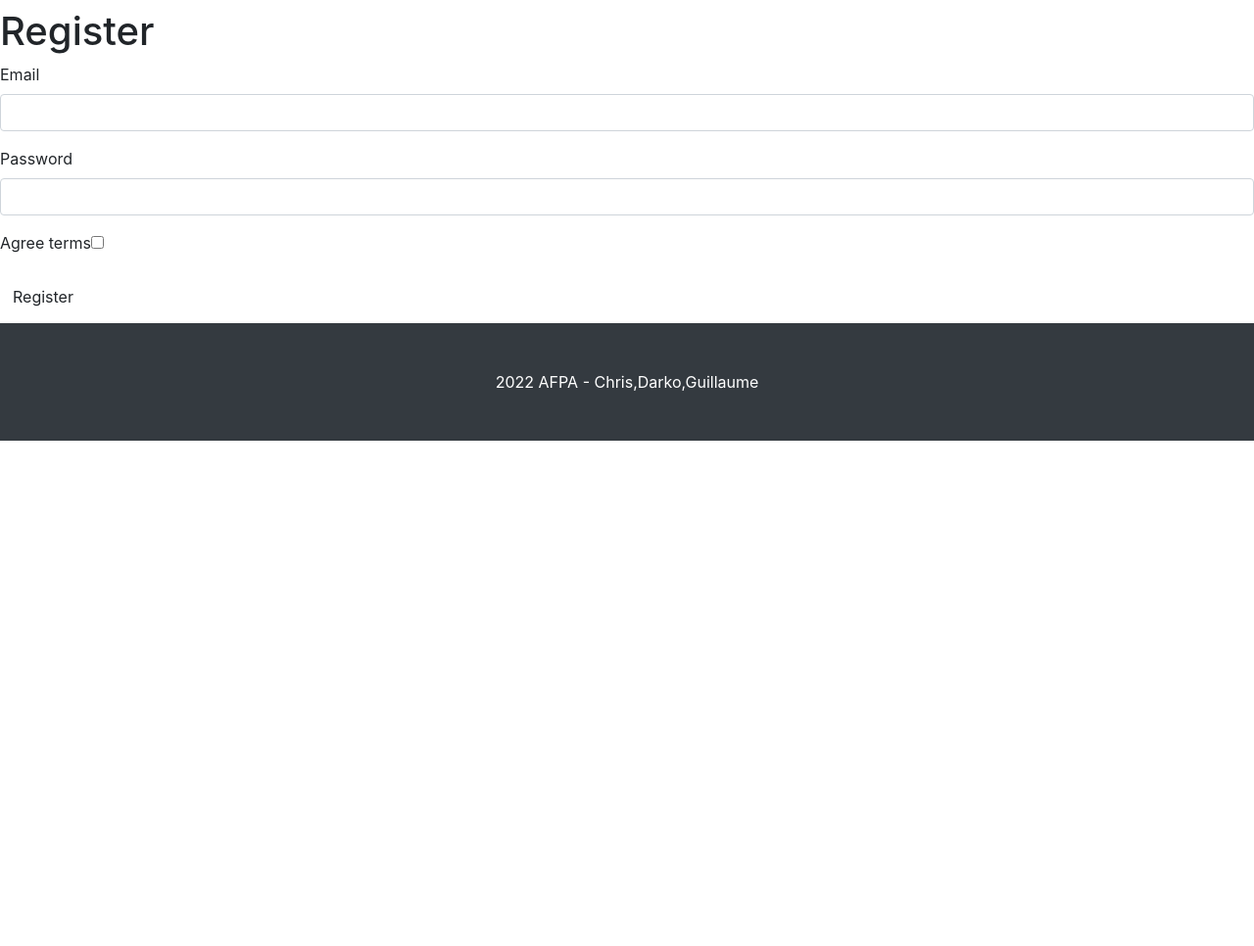
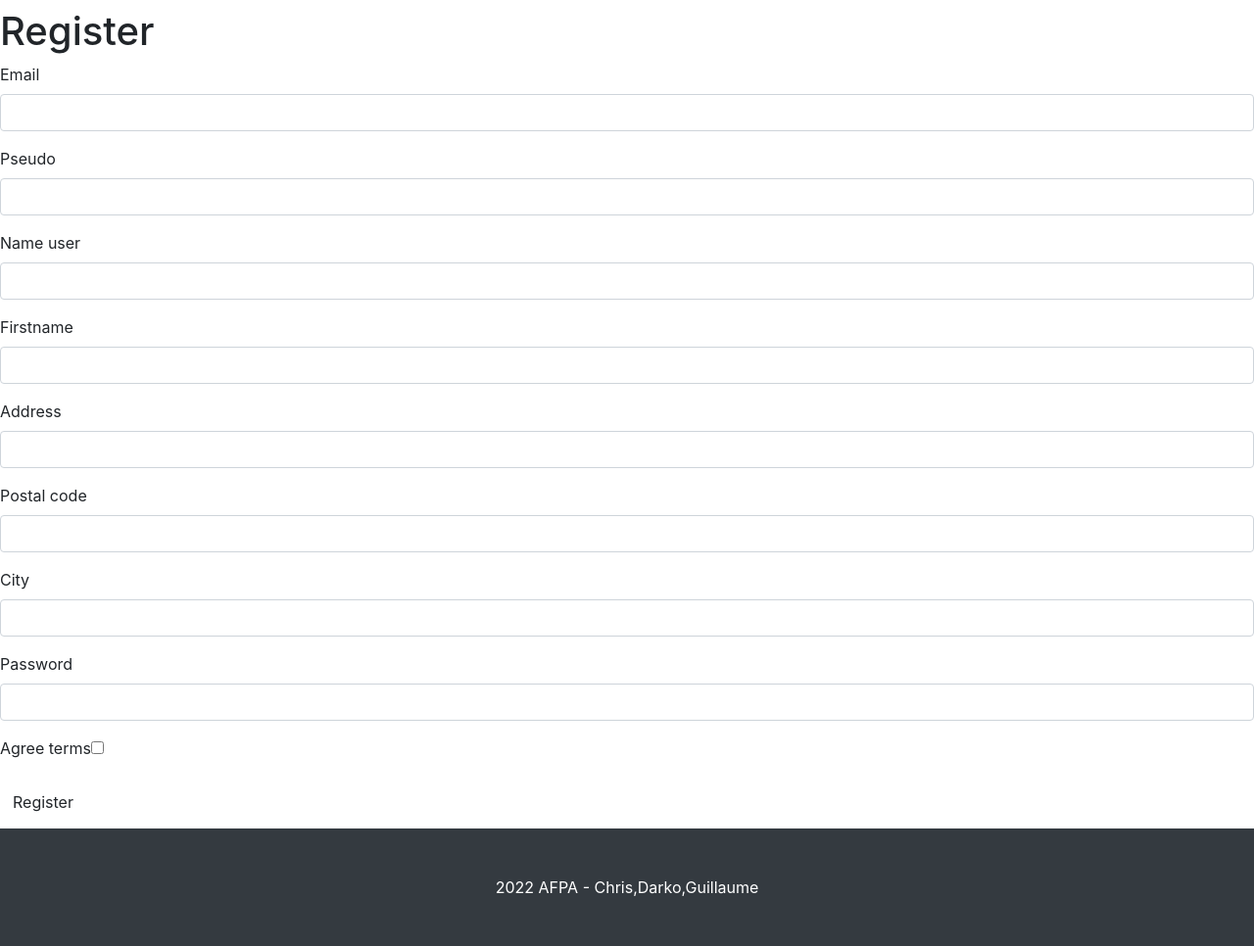
Before and after one commit to kris86000/LineshoP, a Symfony app: template templates/registration/register.html.twig in a window 1280 px wide. Shown: the part 192-1158 px from the top of the page at 98% size. Before the commit the page ends 642 px from the top, so only its background shows below. Run offline with Twig, Linux system fonts and the light colour scheme; the template is opened without the code that fills it, so the values that code supplies are empty; form fields are guessed from the names that the template uses; some libraries are stand-ins or nearby versions.

Commit message:
form register

```diff
--- a/templates/registration/register.html.twig
+++ b/templates/registration/register.html.twig
@@ -1,12 +1,19 @@
 {% extends 'base.html.twig' %}
 
-{% block title %}Register{% endblock %}
+{% block title %}Register
+{% endblock %}
 
 {% block body %}
 	<h1>Register</h1>
 
 	{{ form_start(registrationForm) }}
 	{{ form_row(registrationForm.email) }}
+	{{ form_row(registrationForm.pseudo) }}
+	{{ form_row(registrationForm.name_user) }}
+	{{ form_row(registrationForm.firstname) }}
+	{{ form_row(registrationForm.address) }}
+	{{ form_row(registrationForm.postal_code) }}
+	{{ form_row(registrationForm.city) }}
 	{{ form_row(registrationForm.plainPassword, {
             label: 'Password'
         }) }}
```
Also changed, not shown: src/Form/RegistrationFormType.php (+7 -2 lines). Lines whose indentation alone changed are shown as unchanged.
